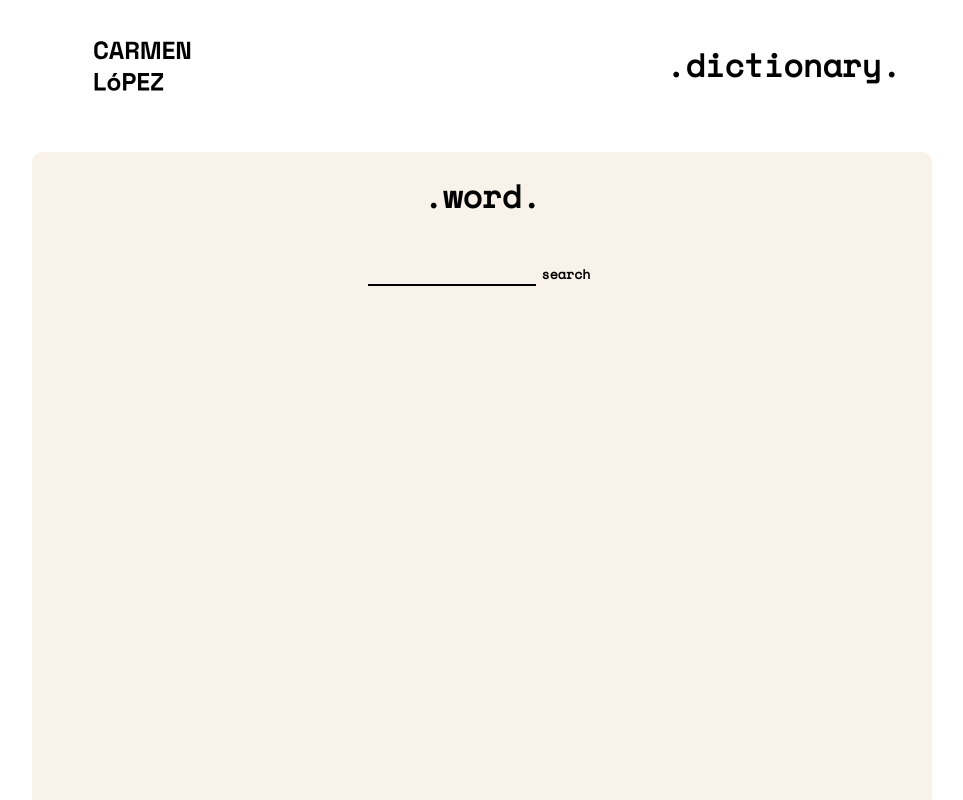
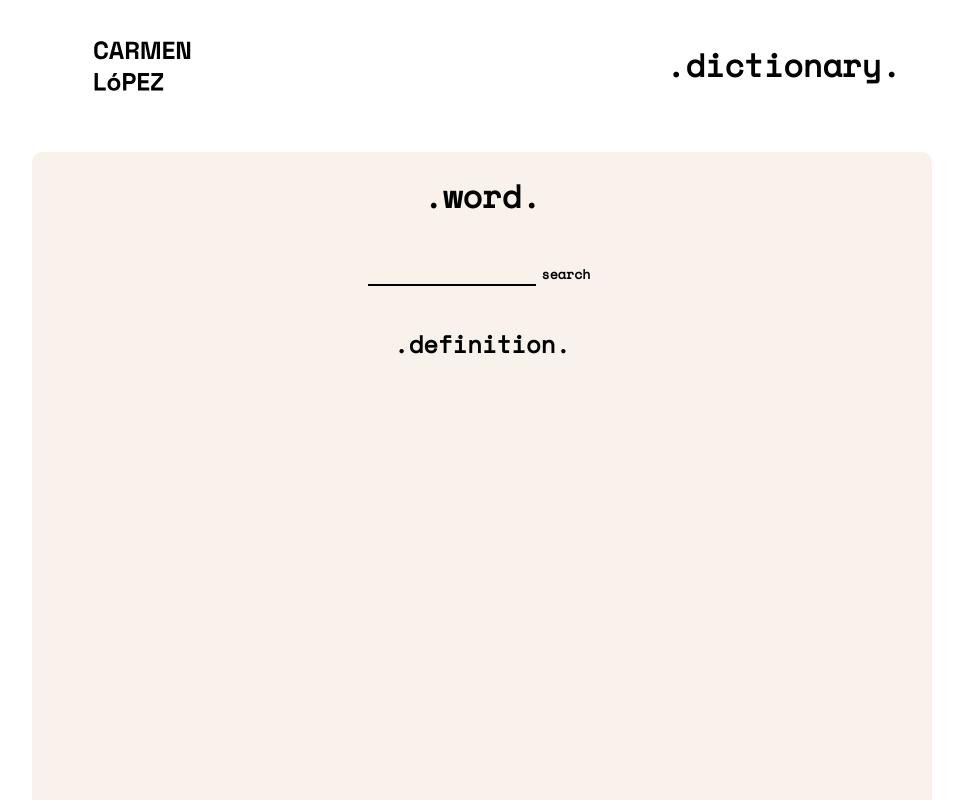
Before and after one commit to cgbl-90/dictionary-project, a React (Create React App) app: page / in a window 1280 px wide. Shown: the top 800 px of the page, without its empty margins (158-1121 px from the left). Built offline with nearby package versions, Linux system fonts and the light colour scheme.

Commit message:
Recorded API response in var

```diff
--- a/src/PrintDefinition.js
+++ /dev/null
@@ -1,39 +0,0 @@
-import React from "react";
-import "./App.css";
-
-export default function PrintDefinition(definition) {
-  /*
-    Json: https://www.dictionaryapi.com/api/v3/references/collegiate/json/voluminous?key=28e2d780-8e37-4805-a70e-8a22e8bc93b9
-    Audio: https://media.merriam-webster.com/audio/prons/en/us/mp3/p/pajama02.mp3
-*/
-
-  if (definition.typeof === undefined) return " ";
-  else
-    return (
-      <section>
-        <h1>.part of speech.</h1>
-        <h3>{definition.data.fl}</h3>
-      </section>
-    );
-}
-
-/*
-        <h1>.definition.</h1>
-        <h3>{definition.shortdef}</h3>
-        <h1>.related terms.</h1>
-       <h3>{definition.meta.stems}</h3>
-        {definition.offensive === true ? (
-          <h1>this term is considered offensive</h1>
-        ) : (
-          " "
-        )}
-        <h1>.pronunciations.</h1>
-        <h3>
-          {definition.prs.sound.audio !== undefined ? (
-            <h1>this term is considered offensive</h1>
-          ) : (
-            "The audio is not available"
-          )}
-        </h3>
-
-        */
--- a/src/Search.js
+++ b/src/Search.js
@@ -1,17 +1,29 @@
 import React, { useState } from "react";
 import axios from "axios";
 import "./App.css";
-import PrintDefinition from "./PrintDefinition";
 
 export default function Search() {
   const [keyword, setKeyword] = useState(String);
   const [definition, setDefinition] = useState({});
   const apiKey = `28e2d780-8e37-4805-a70e-8a22e8bc93b9`;
   const call = `https://www.dictionaryapi.com/api/v3/references/collegiate/json/${keyword}?key=${apiKey}`;
+  /*
+    Json: https://www.dictionaryapi.com/api/v3/references/collegiate/json/voluminous?key=28e2d780-8e37-4805-a70e-8a22e8bc93b9
+    Audio: https://media.merriam-webster.com/audio/prons/en/us/mp3/p/pajama02.mp3
 
+    console.log(
+      `media.merriam-webster.com/audio/prons/en/us/mp3/p/${props.data[0].hwi.prs[0].sound.audio}.mp3`
+    );
+
+  */
   function handleResponse(props) {
-    console.log(props.data[0]);
-    setDefinition(props.data[0]);
+    setDefinition({
+      type: props.data[0].fl,
+      short: props.data[0].shortdef,
+      audio: props.data[0].hwi.prs[0].sound.audio,
+      related: props.data[0].meta.stems,
+      isOffensive: props.data[0].meta.offensive,
+    });
   }
 
   function SearchKeyword(event) {
@@ -30,11 +42,15 @@ export default function Search() {
         <input type="search" onChange={updateKeyword} />
         <button className="btn">search</button>
       </form>
-      {definition !== undefined ? (
-        <PrintDefinition definition={definition} />
-      ) : (
-        " "
-      )}
+      <section className="description">
+        <h1>.definition.</h1>
+        <h6>{definition.short}</h6>
+        {definition.isOffensive === true ? (
+          <h1>this term is considered offensive</h1>
+        ) : (
+          " "
+        )}
+      </section>
     </div>
   );
 }
```
Also changed, not shown: src/Audio.js (added, +7 -0 lines).
